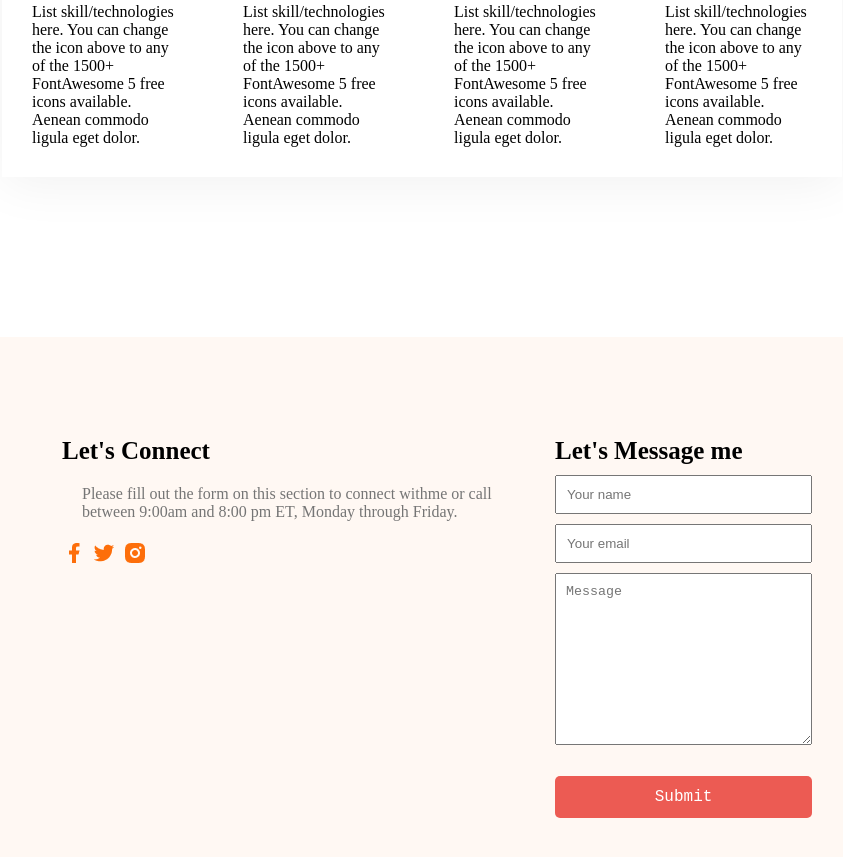
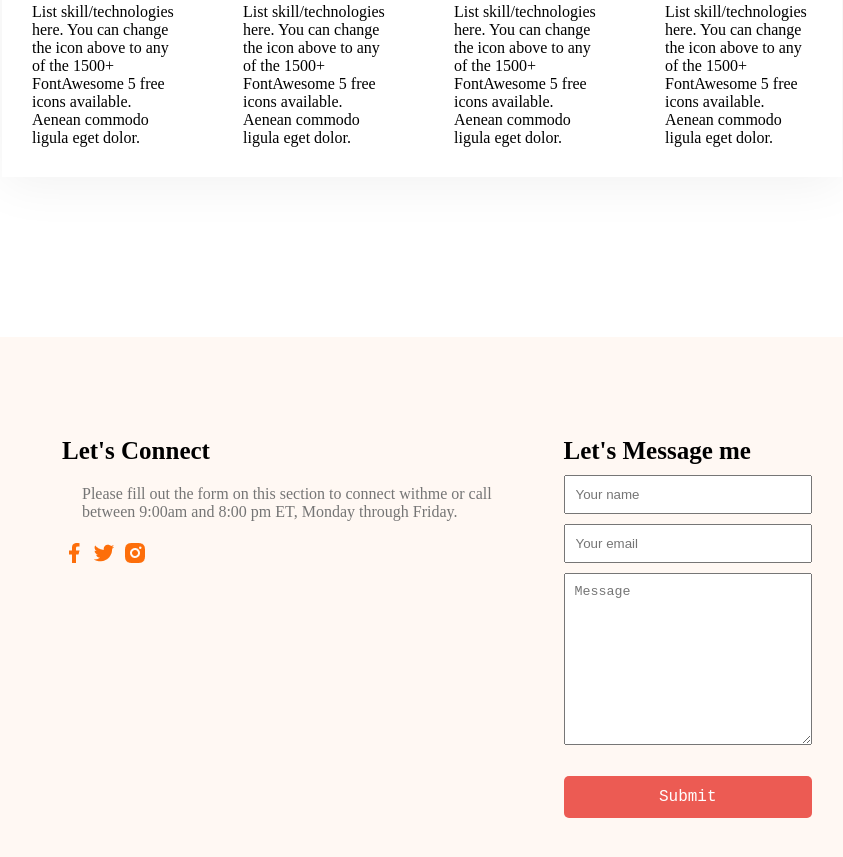
Before and after one commit to Anindo-Ahmed/My-porfolio, a plain HTML site: page index.html in a window 1280 px wide. Shown: the part 2048-2905 px from the top of the page, without its empty margins (218-1061 px from the left). Drawn offline with Linux system fonts and the light colour scheme.

Commit message:
footer padding bottom reduced

```diff
--- a/style.css
+++ b/style.css
@@ -183,7 +183,7 @@ hr{
     display: flex;
     justify-content: space-between;
     background: #fff8f3;
-    padding: 100px 250px;
+    padding: 100px 250px 20px;
     margin-top: 130px;
 }
 .footer-connect{
@@ -195,9 +195,6 @@ hr{
 }
 .footer-connect p{
     font-size: 16px;
-}
-.footer-form {
-    width:460px;
 }
 input{
     display: block;
```
